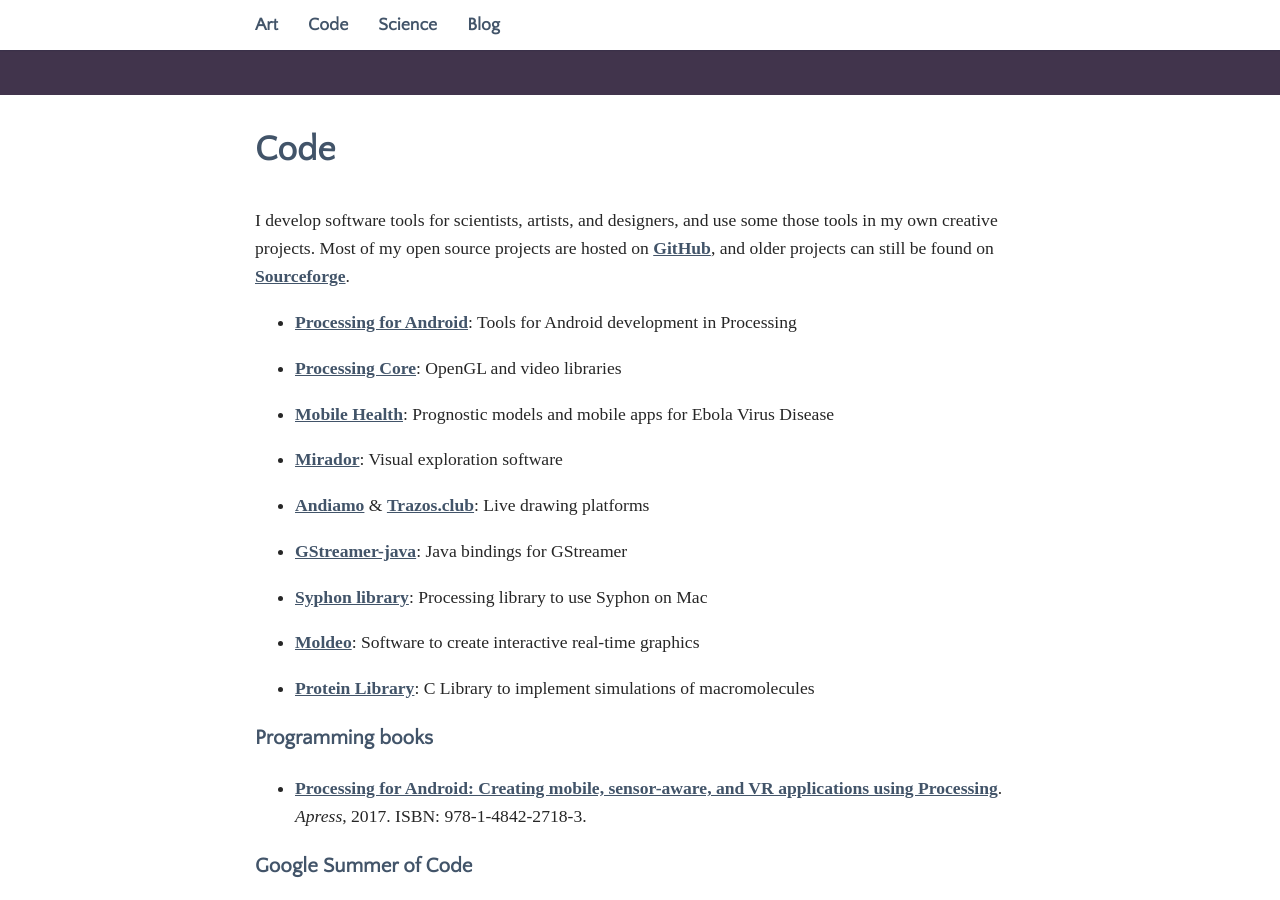
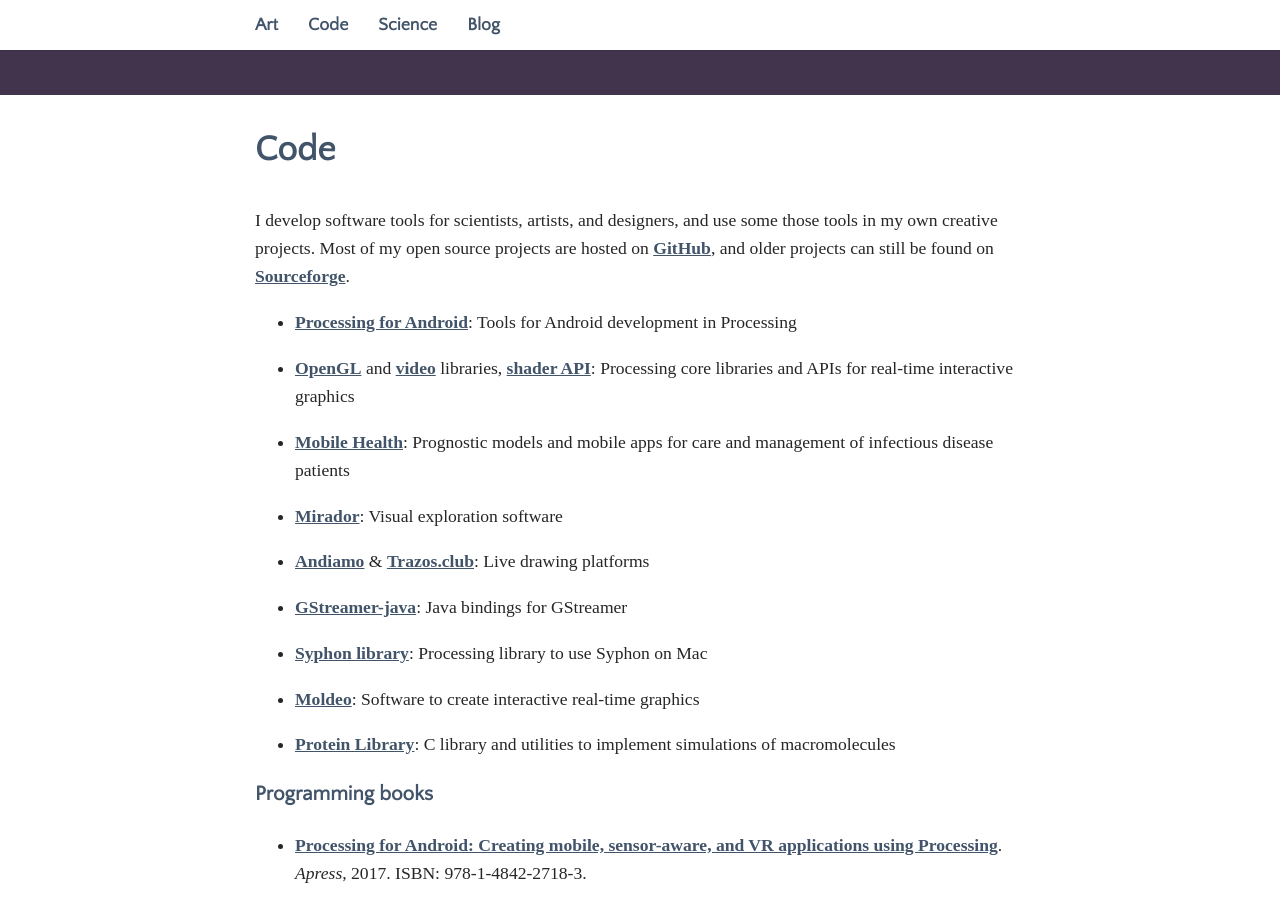
Before and after one commit to codeanticode/andrescolubri.net, a Jekyll site: the page built from _pages/02_code.md, in a window 1280 px wide and 900 px high. Built offline with Jekyll 4.4.1, drawn with Linux system fonts in a browser that asks for light colours; some web fonts are replaced; some of the changed text lies outside the part shown.

```diff
--- a/_pages/02_code.md
+++ b/_pages/02_code.md
@@ -8,9 +8,9 @@ I develop software tools for scientists, artists, and designers, and use some th
 
 * [Processing for Android](http://android.processing.org/){:target="_blank"}: Tools for Android development in Processing
 
-* [Processing Core](https://github.com/processing/processing){:target="_blank"}: OpenGL and video libraries
+* [OpenGL](https://github.com/processing/processing/wiki/Advanced-OpenGL){:target="_blank"} and [video](https://github.com/processing/processing-video){:target="_blank"} libraries, [shader API](https://processing.org/tutorials/pshader/){:target="_blank"}: Processing core libraries and APIs for real-time interactive graphics
 
-* [Mobile Health](https://github.com/broadinstitute/ebola-imc-public){:target="_blank"}: Prognostic models and mobile apps for Ebola Virus Disease
+* [Mobile Health](https://github.com/broadinstitute/ebola-imc-public){:target="_blank"}: Prognostic models and mobile apps for care and management of infectious disease patients
 
 * [Mirador](https://fathom.info/mirador/){:target="_blank"}: Visual exploration software
 
@@ -22,7 +22,7 @@ I develop software tools for scientists, artists, and designers, and use some th
 
 * [Moldeo](http://moldeo.org/){:target="_blank"}: Software to create interactive real-time graphics
 
-* [Protein Library](http://protlib.uchicago.edu/){:target="_blank"}: C Library to implement simulations of macromolecules
+* [Protein Library](http://protlib.uchicago.edu/){:target="_blank"}: C library and utilities to implement simulations of macromolecules
 
 ### Programming books
 
```
Also changed, not shown: other parts of _pages/02_code.md (+1 -1 lines), _pages/03_science.md (+1 -1 lines), collections/_sciteaching/01_sabeti.md (+3 -3 lines).
